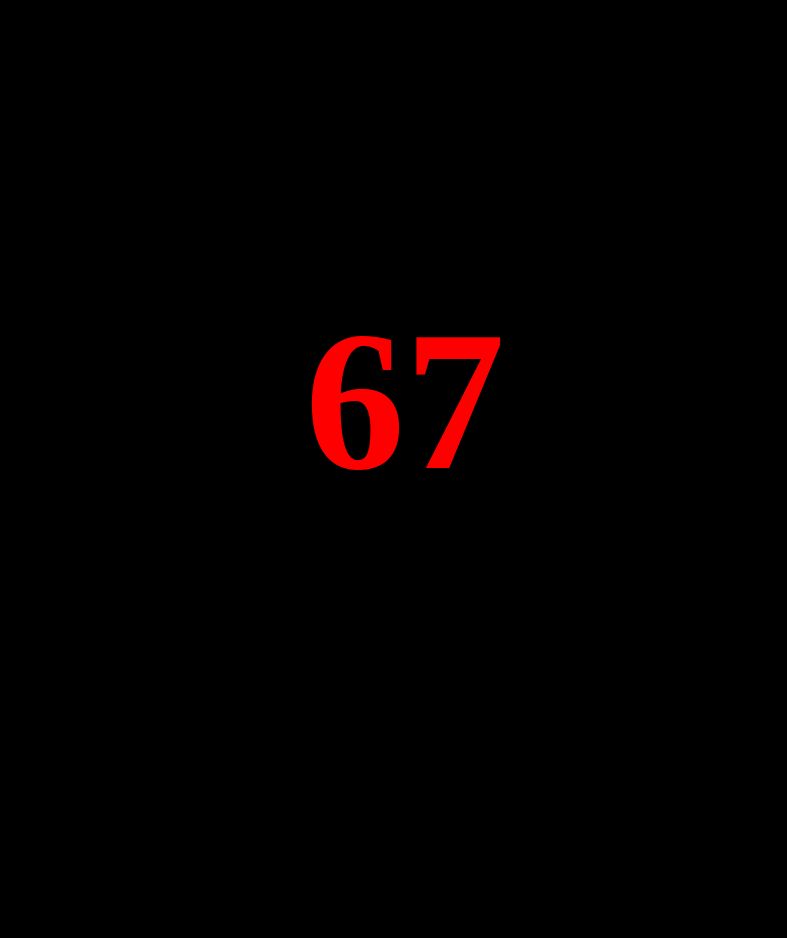
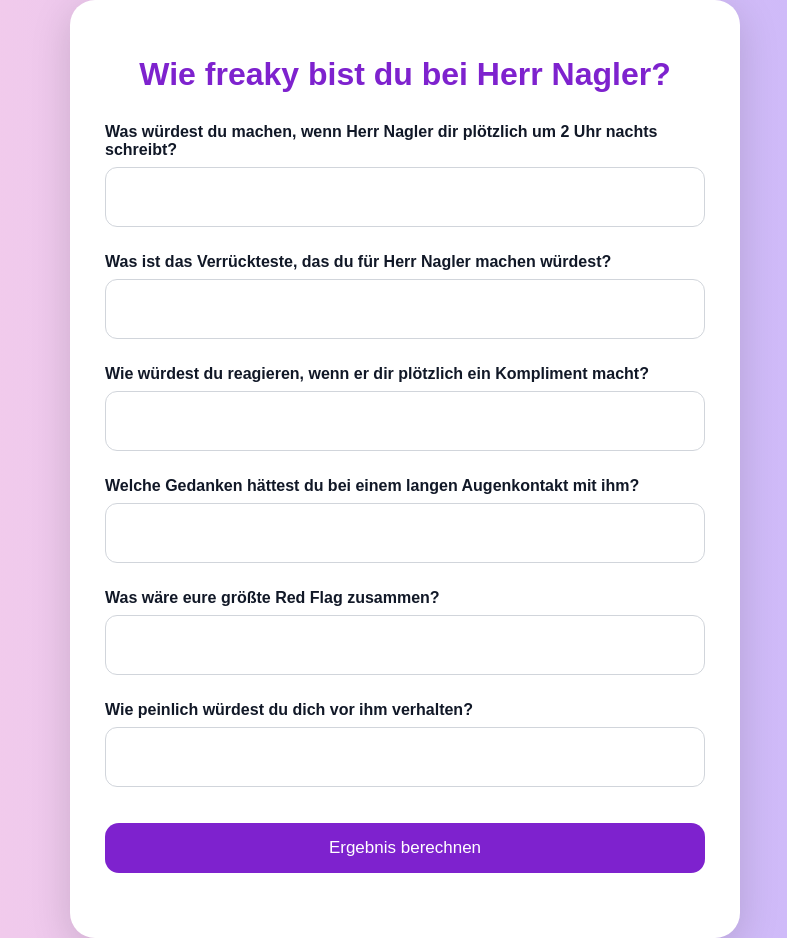
Before and after one commit to s49515070-cpu/Keine-Ahnung, a plain HTML site: page index.html in a window 1280 px wide. Shown: the whole page, without its empty margins (235-1022 px from the left). Before the commit the page ends 800 px from the top, so only its background shows below. Drawn offline with Linux system fonts and the light colour scheme.

Commit message:
index.html aktualisieren

```diff
--- a/index.html
+++ b/index.html
@@ -2,36 +2,192 @@
 <html lang="de">
 <head>
   <meta charset="UTF-8">
-<title>67 Blink</title>
+  <meta name="viewport" content="width=device-width, initial-scale=1.0">
+  <title>Freaky Herr-Nagler-Test</title>
 
   <style>
     body {
-    background-color: black;
+      font-family: Arial, sans-serif;
+      background: linear-gradient(to right, #fbcfe8, #c4b5fd);
       display: flex;
       justify-content: center;
       align-items: center;
-    height: 100vh;
+      min-height: 100vh;
       margin: 0;
     }
 
-.blink {
-    font-size: 200px; /* größer */
-    font-weight: bold;
-    animation: colorBlink 1s infinite;
+    .container {
+      background: white;
+      width: 600px;
+      padding: 35px;
+      border-radius: 25px;
+      box-shadow: 0 10px 40px rgba(0,0,0,0.15);
     }
 
-@keyframes colorBlink {
-    0%   { color: red; }
-    20%  { color: blue; }
-    40%  { color: lime; }
-    60%  { color: yellow; }
-    80%  { color: magenta; }
-    100% { color: cyan; }
+    h1 {
+      text-align: center;
+      color: #7e22ce;
+      margin-bottom: 30px;
+    }
+
+    .question {
+      margin-bottom: 22px;
+    }
+
+    label {
+      display: block;
+      font-weight: bold;
+      margin-bottom: 8px;
+      color: #111827;
+    }
+
+    textarea {
+      width: 100%;
+      padding: 12px;
+      border-radius: 12px;
+      border: 1px solid #d1d5db;
+      font-size: 15px;
+      resize: none;
+      box-sizing: border-box;
+    }
+
+    button {
+      width: 100%;
+      padding: 15px;
+      background: #7e22ce;
+      color: white;
+      border: none;
+      border-radius: 14px;
+      font-size: 17px;
+      cursor: pointer;
+      transition: 0.2s;
+      margin-top: 10px;
+    }
+
+    button:hover {
+      background: #6b21a8;
+    }
+
+    #result {
+      margin-top: 30px;
+      text-align: center;
+      font-size: 26px;
+      font-weight: bold;
+      color: #111827;
+    }
+
+    .small {
+      margin-top: 12px;
+      font-size: 17px;
+      font-weight: normal;
     }
   </style>
 </head>
 
 <body>
-    <div class="blink">67</div>
+
+<div class="container">
+
+  <h1>Wie freaky bist du bei Herr Nagler?</h1>
+
+  <div class="question">
+    <label>Was würdest du machen, wenn Herr Nagler dir plötzlich um 2 Uhr nachts schreibt?</label>
+    <textarea id="q1" rows="2"></textarea>
+  </div>
+
+  <div class="question">
+    <label>Was ist das Verrückteste, das du für Herr Nagler machen würdest?</label>
+    <textarea id="q2" rows="2"></textarea>
+  </div>
+
+  <div class="question">
+    <label>Wie würdest du reagieren, wenn er dir plötzlich ein Kompliment macht?</label>
+    <textarea id="q3" rows="2"></textarea>
+  </div>
+
+  <div class="question">
+    <label>Welche Gedanken hättest du bei einem langen Augenkontakt mit ihm?</label>
+    <textarea id="q4" rows="2"></textarea>
+  </div>
+
+  <div class="question">
+    <label>Was wäre eure größte Red Flag zusammen?</label>
+    <textarea id="q5" rows="2"></textarea>
+  </div>
+
+  <div class="question">
+    <label>Wie peinlich würdest du dich vor ihm verhalten?</label>
+    <textarea id="q6" rows="2"></textarea>
+  </div>
+
+  <button onclick="calculate()">Ergebnis berechnen</button>
+
+  <div id="result"></div>
+
+</div>
+
+<script>
+
+function calculate() {
+
+  let answers = [
+    q1.value.toLowerCase(),
+    q2.value.toLowerCase(),
+    q3.value.toLowerCase(),
+    q4.value.toLowerCase(),
+    q5.value.toLowerCase(),
+    q6.value.toLowerCase()
+  ];
+
+  let score = 0;
+
+  const words = [
+    "liebe", "verliebt", "freaky", "obsessed",
+    "crush", "heiraten", "träume", "immer",
+    "cute", "hot", "perfekt", "süß",
+    "starren", "romantisch", "wahnsinnig",
+    "schwärme", "date", "wow"
+  ];
+
+  answers.forEach(answer => {
+
+    score += Math.min(answer.length / 4, 18);
+
+    words.forEach(word => {
+      if(answer.includes(word)) {
+        score += 7;
+      }
+    });
+
+  });
+
+  if(score > 100) {
+    score = 100;
+  }
+
+  score = Math.round(score);
+
+  let text = "";
+
+  if(score < 20) {
+    text = "Noch relativ normal 😭";
+  }
+  else if(score < 50) {
+    text = "Okay… da ist definitiv ein Crush 👀";
+  }
+  else if(score < 80) {
+    text = "Du bist komplett im Herr-Nagler-Film 😭";
+  }
+  else {
+    text = "Absolute Endstufe. Keine Rettung mehr 💀";
+  }
+
+  document.getElementById("result").innerHTML =
+    `Du stehst zu ${score}% auf Herr Nagler!
+    <div class="small">${text}</div>`;
+}
+
+</script>
+
 </body>
 </html>
```
Lines whose indentation alone changed are shown as unchanged.
